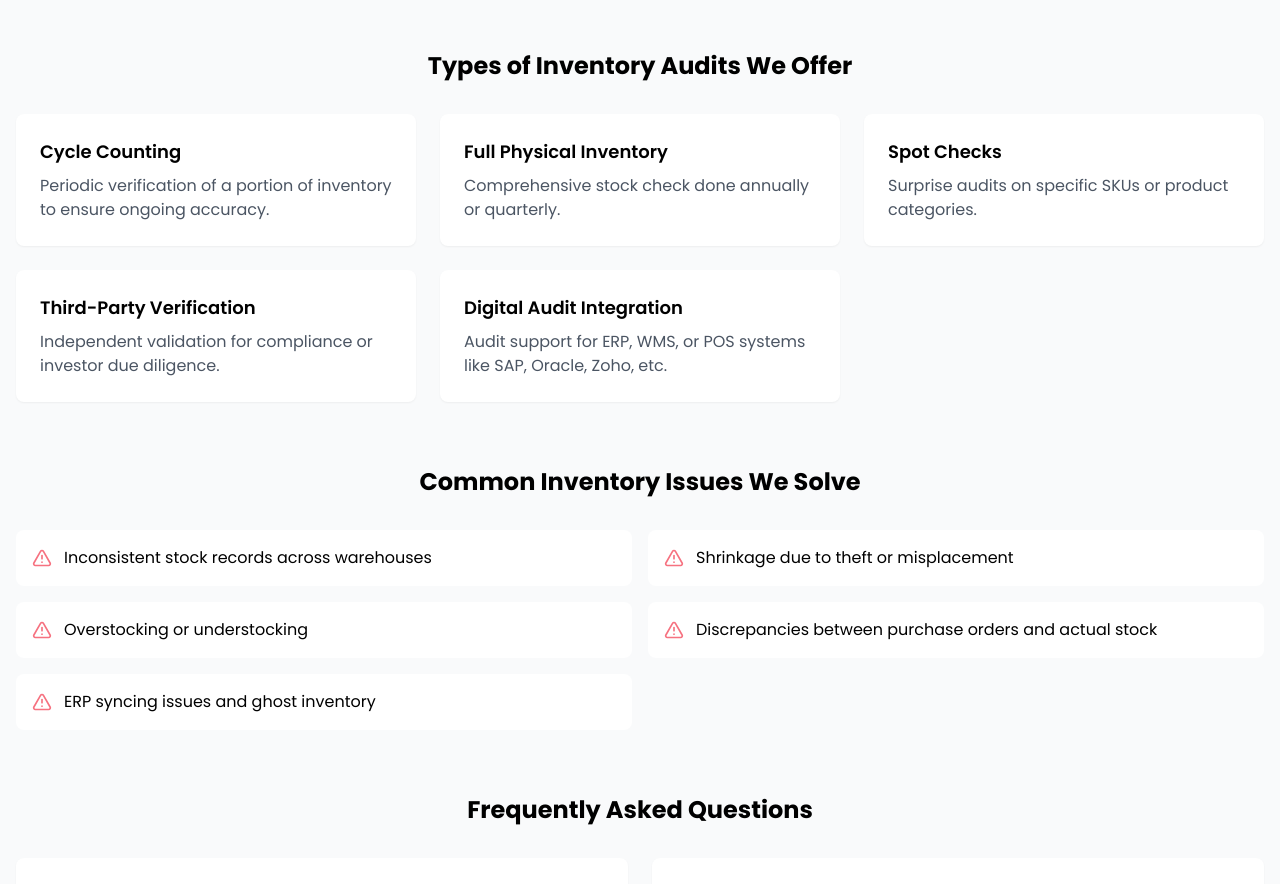
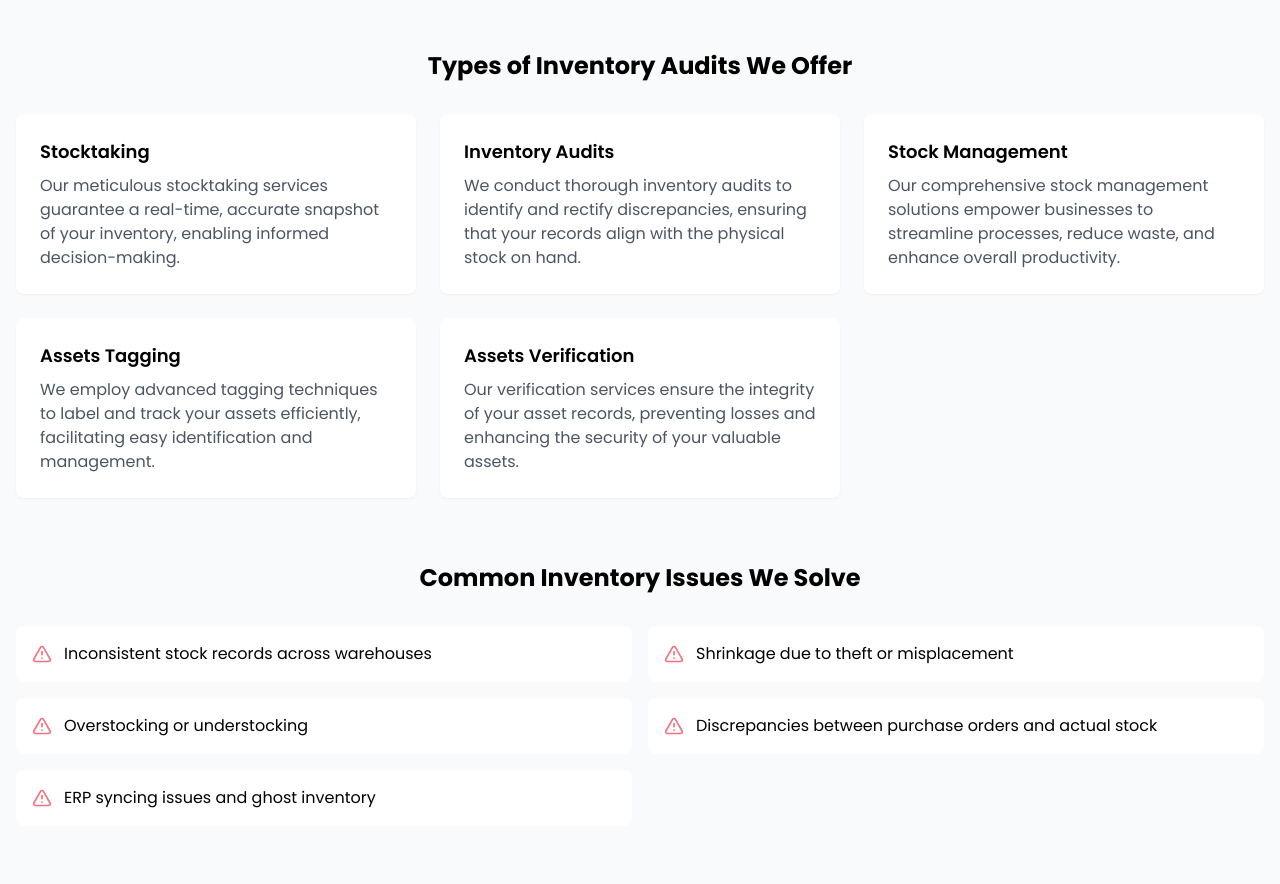
Before and after one commit to MadhusudanGhule/AuditSquad, a Next.js app: page / in a window 1280 px wide. Shown: the part 2900-3784 px from the top of the page. Built offline with nearby package versions, Linux system fonts and the light colour scheme.

Commit message:
Update Education component titles and descriptions for clarity and accuracy

```diff
--- a/src/components/Education.tsx
+++ b/src/components/Education.tsx
@@ -6,24 +6,24 @@ import { BookOpen, CheckSquare, AlertTriangle, TrendingUp, FileText } from 'luci
 const Education: React.FC = () => {
   const auditTypes = [
     {
-      title: "Cycle Counting",
-      description: "Periodic verification of a portion of inventory to ensure ongoing accuracy."
+      title: "Stocktaking",
+      description: "Our meticulous stocktaking services guarantee a real-time, accurate snapshot of your inventory, enabling informed decision-making."
     },
     {
-      title: "Full Physical Inventory",
-      description: "Comprehensive stock check done annually or quarterly."
+      title: "Inventory Audits",
+      description: "We conduct thorough inventory audits to identify and rectify discrepancies, ensuring that your records align with the physical stock on hand."
     },
     {
-      title: "Spot Checks",
-      description: "Surprise audits on specific SKUs or product categories."
+      title: "Stock Management",
+      description: "Our comprehensive stock management solutions empower businesses to streamline processes, reduce waste, and enhance overall productivity."
     },
     {
-      title: "Third-Party Verification",
-      description: "Independent validation for compliance or investor due diligence."
+      title: "Assets Tagging",
+      description: "We employ advanced tagging techniques to label and track your assets efficiently, facilitating easy identification and management."
     },
     {
-      title: "Digital Audit Integration",
-      description: "Audit support for ERP, WMS, or POS systems like SAP, Oracle, Zoho, etc."
+      title: "Assets Verification",
+      description: "Our verification services ensure the integrity of your asset records, preventing losses and enhancing the security of your valuable assets."
     }
   ];
 
```
